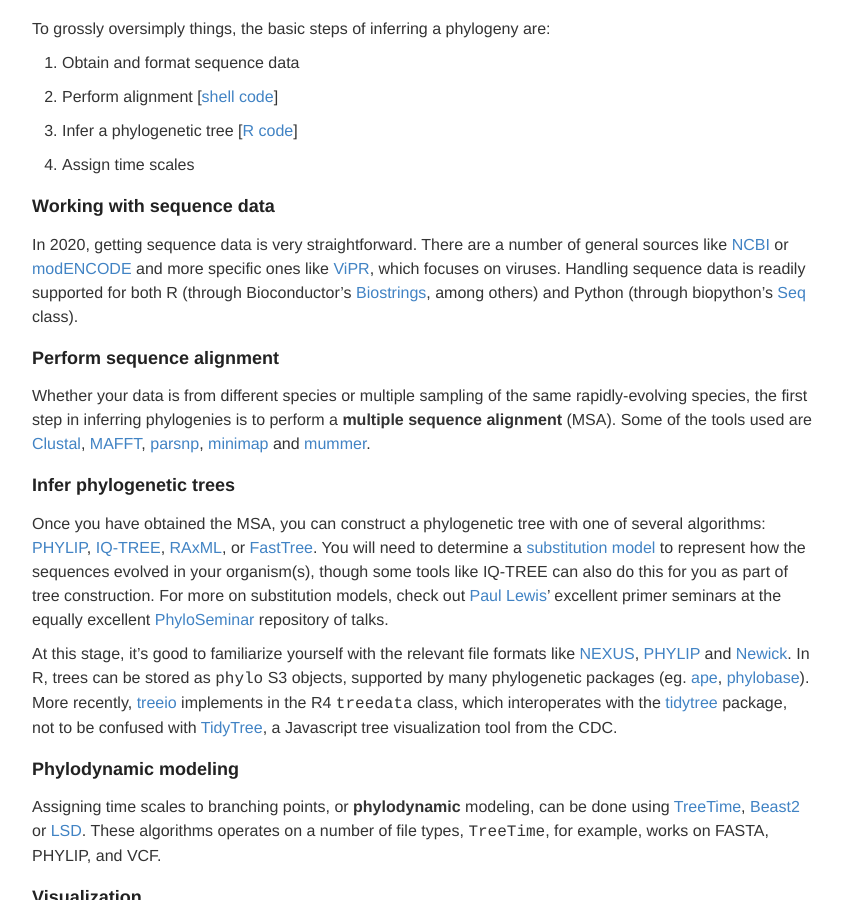
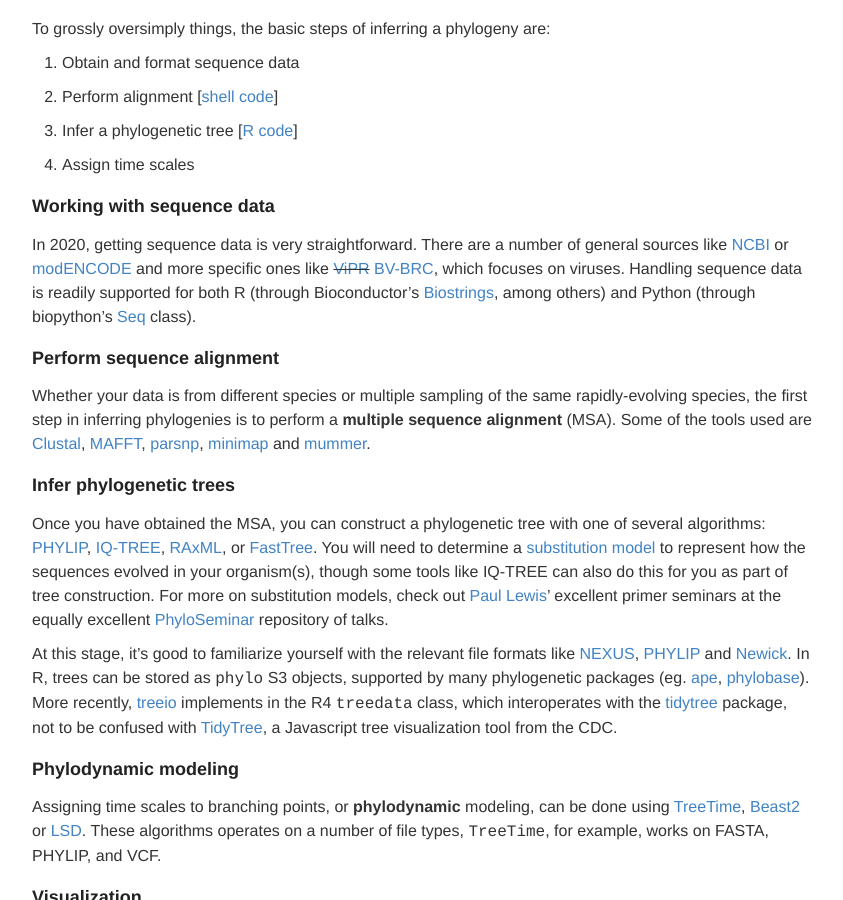
Before and after one commit to ptvan/ptvan.github.io, a Jekyll site: the page built from _posts/2020-04-11-inferring-phylogenies.md, in a window 1280 px wide and 900 px high, scrolled down 369 px. Shown: the whole window, without its empty margins (218-1061 px from the left). Built offline with Jekyll 4.4.1, drawn with Linux system fonts in a browser that asks for light colours.

Commit message:
updated phylogenetic post

```diff
--- a/_posts/2020-04-11-inferring-phylogenies.md
+++ b/_posts/2020-04-11-inferring-phylogenies.md
@@ -19,7 +19,7 @@
 
 ### Working with sequence data
 
-In 2020, getting sequence data is very straightforward. There are a number of general sources like [NCBI](https://www.ncbi.nlm.nih.gov/nucleotide/) or [modENCODE](http://www.modencode.org/) and more specific ones like [ViPR](https://www.viprbrc.org/), which focuses on viruses. Handling sequence data is readily supported for both R (through Bioconductor's [Biostrings](https://bioconductor.org/packages/release/bioc/html/Biostrings.html), among others) and Python (through biopython's [Seq](https://biopython.org/wiki/Seq) class).
+In 2020, getting sequence data is very straightforward. There are a number of general sources like [NCBI](https://www.ncbi.nlm.nih.gov/nucleotide/) or [modENCODE](http://www.modencode.org/) and more specific ones like ~~[ViPR](https://www.viprbrc.org/)~~ [BV-BRC](https://www.bv-brc.org/), which focuses on viruses. Handling sequence data is readily supported for both R (through Bioconductor's [Biostrings](https://bioconductor.org/packages/release/bioc/html/Biostrings.html), among others) and Python (through biopython's [Seq](https://biopython.org/wiki/Seq) class).
 
 ### Perform sequence alignment
 
```
